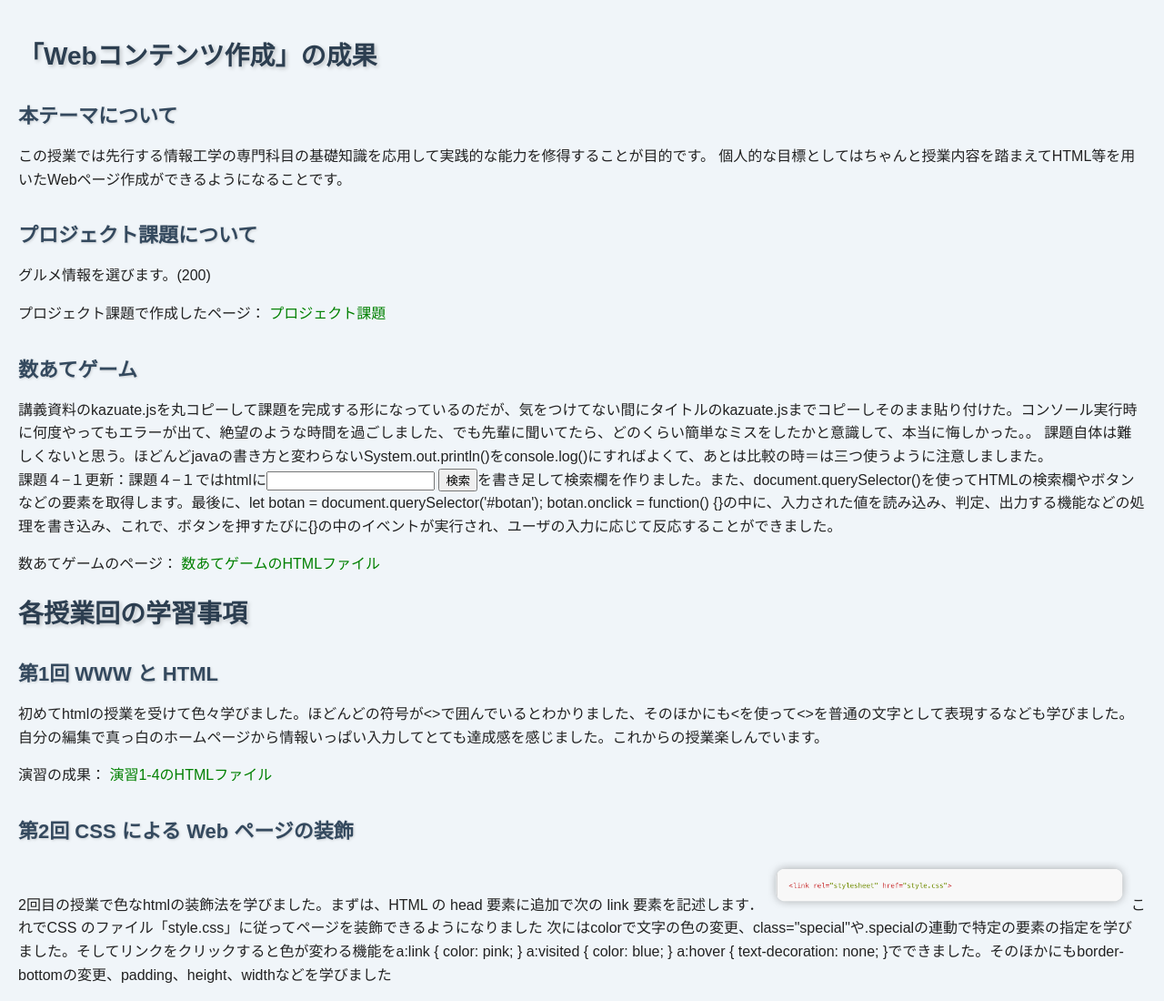
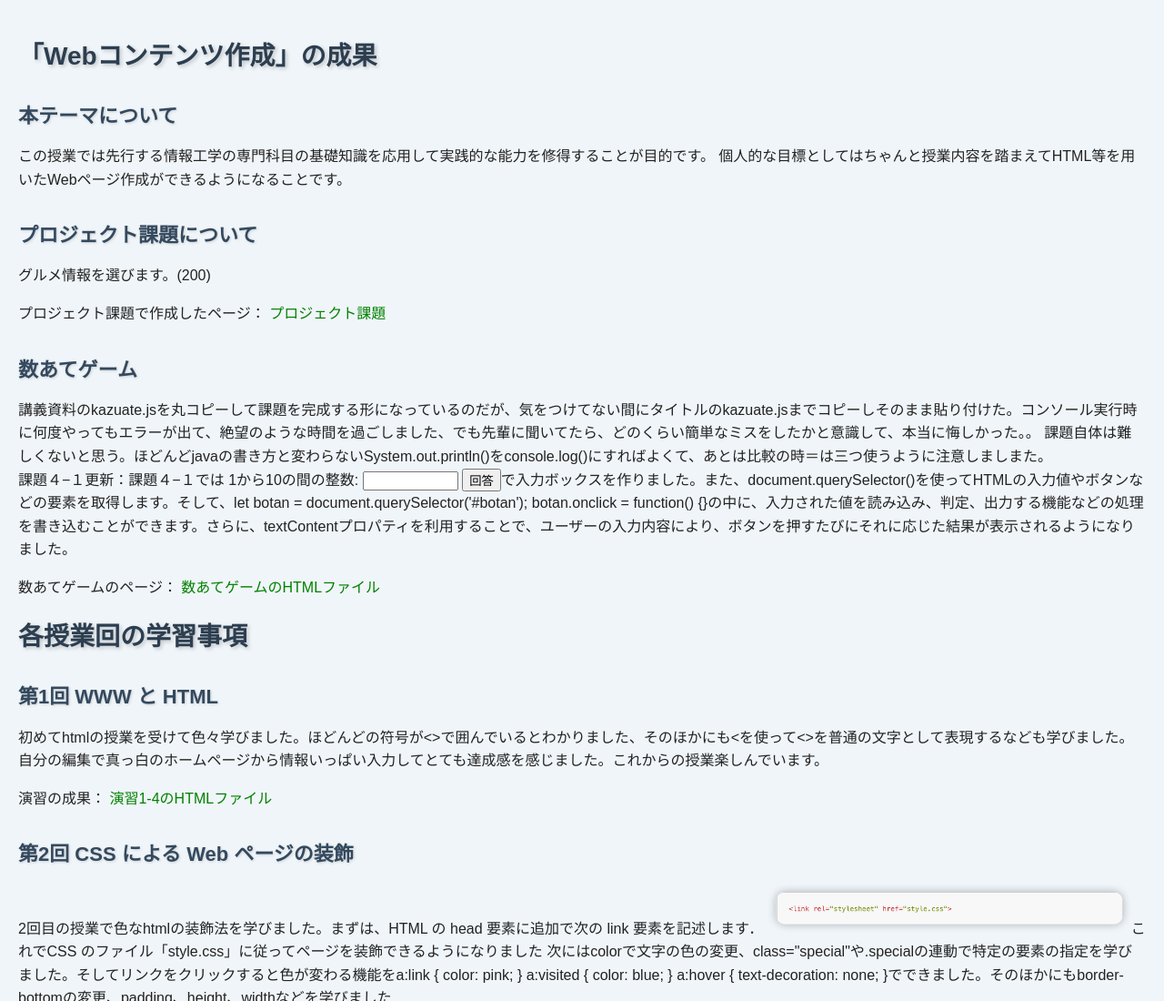
Before and after one commit to G485192024/medialabo, a plain HTML site: page index.html in a window 1280 px wide. Shown: the top 1100 px of the page at 91% size. Drawn offline with Linux system fonts and the light colour scheme; files whose address does not match are found by name.

Commit message:
課題４−３

```diff
--- a/index.html
+++ b/index.html
@@ -21,9 +21,11 @@
     <h2>数あてゲーム</h2>
     <p>講義資料のkazuate.jsを丸コピーして課題を完成する形になっているのだが、気をつけてない間にタイトルのkazuate.jsまでコピーしそのまま貼り付けた。コンソール実行時に何度やってもエラーが出て、絶望のような時間を過ごしました、でも先輩に聞いてたら、どのくらい簡単なミスをしたかと意識して、本当に悔しかった。。
       課題自体は難しくないと思う。ほどんどjavaの書き方と変わらないSystem.out.println()をconsole.log()にすればよくて、あとは比較の時＝は三つ使うように注意しましまた。<br>
-      課題４−１更新：課題４−１ではhtmlに<input type="text" id="keyword">
-                              <button id="botan">検索</button>を書き足して検索欄を作りました。また、document.querySelector()を使ってHTMLの検索欄やボタンなどの要素を取得します。最後に、let botan = document.querySelector('#botan');
-botan.onclick = function() {}の中に、入力された値を読み込み、判定、出力する機能などの処理を書き込み、これで、ボタンを押すたびに{}の中のイベントが実行され、ユーザの入力に応じて反応することができました。
+      課題４−１更新：課題４−１では
+    <label for="kazu">1から10の間の整数: </label>
+	  <input type="text" name="kazu" size="10" id="kazu">
+  	<button id="print">回答</button>で入力ボックスを作りました。また、document.querySelector()を使ってHTMLの入力値やボタンなどの要素を取得します。そして、let botan = document.querySelector('#botan');
+botan.onclick = function() {}の中に、入力された値を読み込み、判定、出力する機能などの処理を書き込むことができます。さらに、textContentプロパティを利用することで、ユーザーの入力内容により、ボタンを押すたびにそれに応じた結果が表示されるようになりました。
     </p>
     <p>数あてゲームのページ：
       <a
```
